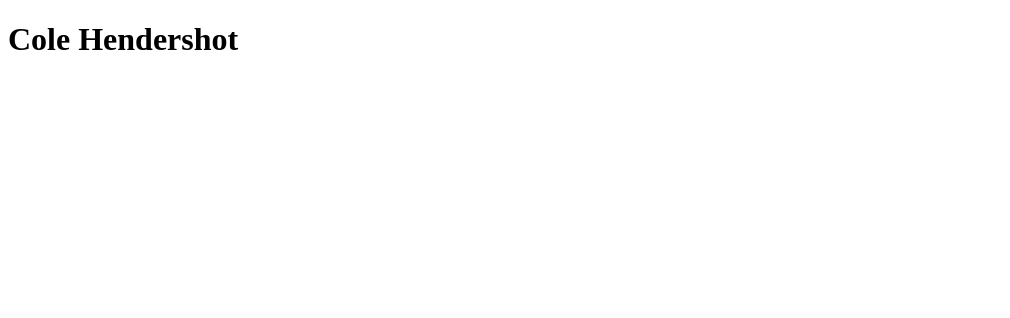
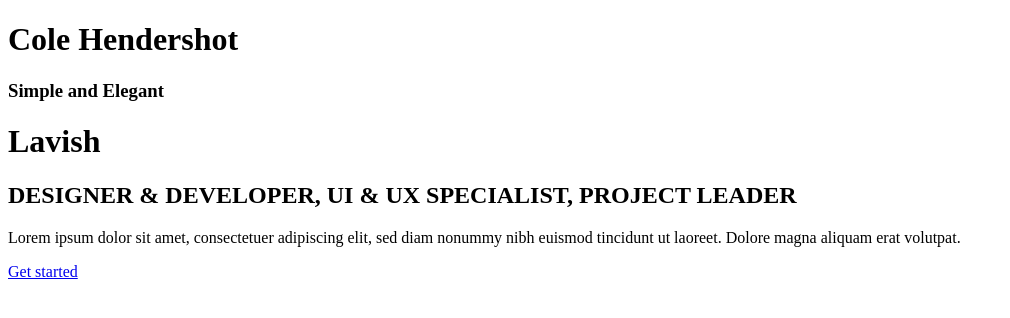
Before and after one commit to cole8282/cole8282.github.io, a plain HTML site: page index.html in a window 1280 px wide. Shown: the whole page, without its empty margins (0-1010 px from the left). Drawn offline with Linux system fonts and the light colour scheme.

Commit message:
Some HTML work completed

```diff
--- a/index.html
+++ b/index.html
@@ -4,9 +4,26 @@
   <meta charset="UTF-8">
   <meta http-equiv="X-UA-Compatible" content="IE=edge">
   <meta name="viewport" content="width=1, initial-scale=1.0">
-  <title>Document</title>
+  <title>Cole's Portfolio</title>
 </head>
 <body>
   <h1>Cole Hendershot</h1>
+  		<!-- start home -->
+      <div id="home" class="section">
+        <div class="container">
+          <div class="row">
+            <div class="col-md-2"></div>
+            <div class="col-md-8 wow fadeIn" data-wow-delay="0.9s">
+              <h3>Simple and Elegant</h3>
+              <h1>Lavish</h1>
+              <h2 class="rotate">DESIGNER &AMP; DEVELOPER, UI &AMP; UX SPECIALIST, PROJECT LEADER</h2>
+              <p>Lorem ipsum dolor sit amet, consectetuer adipiscing elit, sed diam nonummy nibh euismod tincidunt ut laoreet. Dolore magna aliquam erat volutpat.</p>
+              <a href="#work" class="btn btn-default smoothScroll wow fadeInUp" data-wow-delay="1s">Get started</a>
+            </div>
+            <div class="col-md-2"></div>
+          </div>
+        </div>
+      </div>
+      <!-- end home -->
 </body>
 </html>
```
